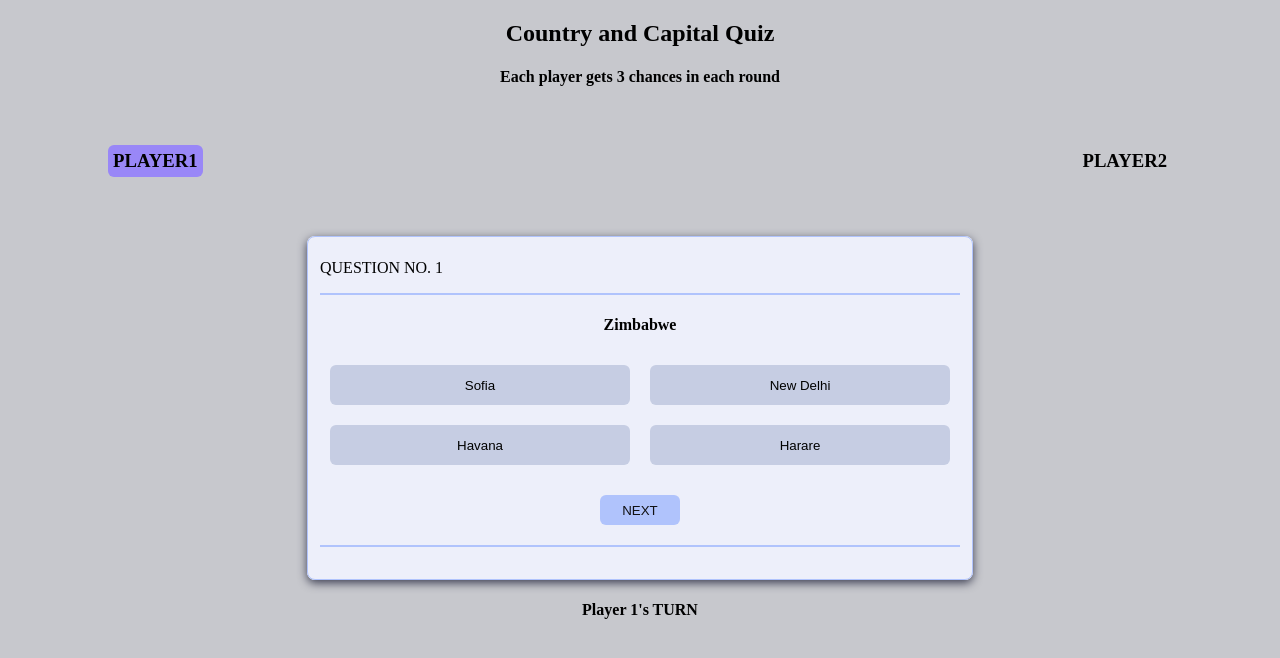
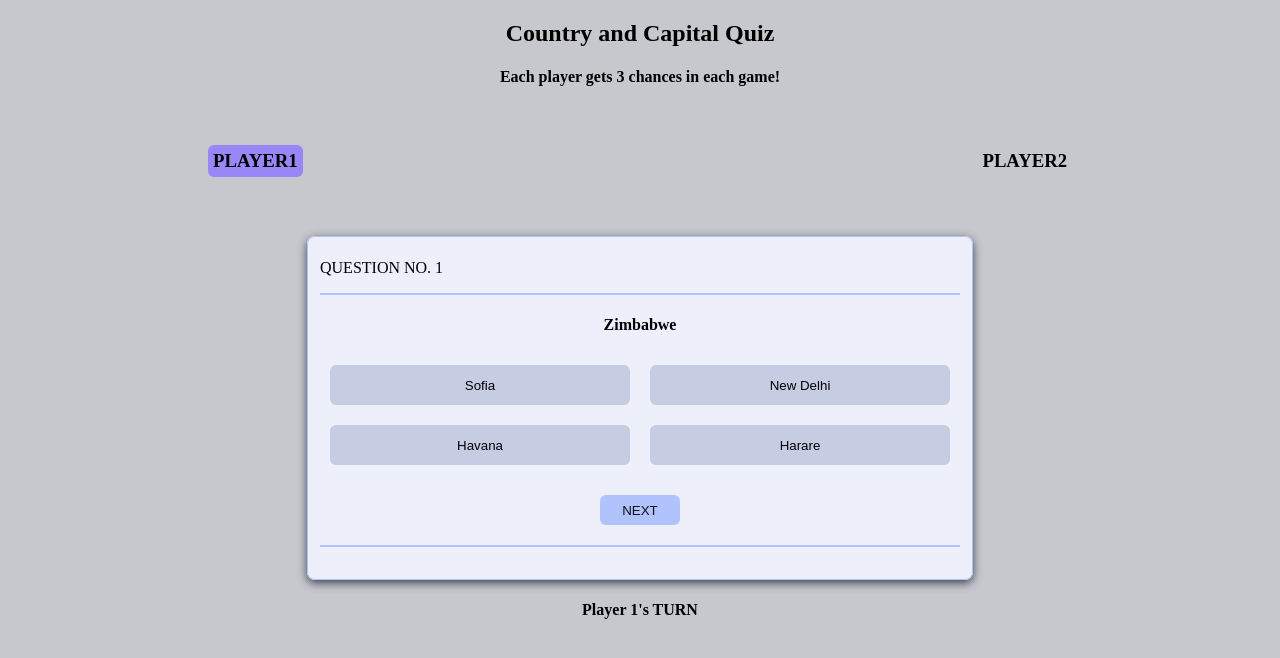
Before and after one commit to BalameenaN/CountryQuiz_GAME, a plain HTML site: page index.html in a window 1280 px wide. Drawn offline with Linux system fonts and the light colour scheme.

Commit message:
Readme update

```diff
--- a/index.html
+++ b/index.html
@@ -10,7 +10,7 @@
 
 <body>
     <h2 style="text-align: center;">Country and Capital Quiz</h2>
-    <h4 style="text-align: center;">Each player gets 3 chances in each round</h4>
+    <h4 style="text-align: center;">Each player gets 3 chances in each game!</h4>
     <div id = "player">
         <h3 class="leftplayer" id="box1">PLAYER1</h3>
         <p class="leftplayer" id="player1"></p>
--- a/script.js
+++ b/script.js
@@ -85,7 +85,7 @@ qno.textContent = `QUESTION NO. ${totalQuestions}`
 
 // function to generate random country and capital
 function valueGenerator(random) {
-    //uniqueNoArray.push(random);
+
     countryEl.textContent = inputValue[random].country;
     let randomArray = [];
     randomArray.push(random);//pushing index of answer into the array
@@ -125,7 +125,6 @@ function nextButton() {
         randomNo = Math.floor(Math.random() * 11);
         if (uniqueNoArray.includes(randomNo)) {
             console.log("changing the value",randomNo);
-            //continue;
         }
         else {
             uniqueNoArray.push(randomNo);
@@ -167,7 +166,6 @@ function nextButton() {
             s.textContent = "";
             answer.style.color = "red";
             answer.textContent = "GAME OVER!";
-            //qno.style.color = "red";
             qno.textContent = ""
             message.style.color = "green";
             playerTurn.textContent = "";
@@ -195,7 +193,7 @@ function nextButton() {
 
 //function for counting the point secured by player
 function pointCounter(a) {
-    console.log(a, "a");
+    //console.log(a, "a");
     if (totalQuestions % 2 != 0 && a == 1) {
         player1++;
     }
--- a/style.css
+++ b/style.css
@@ -54,12 +54,12 @@ hr {
 
 .leftplayer{
     float:left;
-    margin-left:100px;
+    margin-left:200px;
 
 }
 .rightplayer{
     float: right;
-    margin-right:100px;
+    margin-right:200px;
 }
 #box1{
     background-color: rgb(153, 135, 247);
```
Also changed, not shown: 1 other file.
